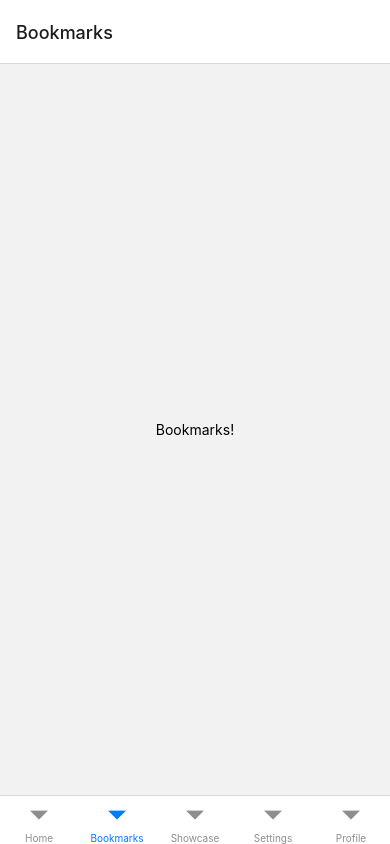
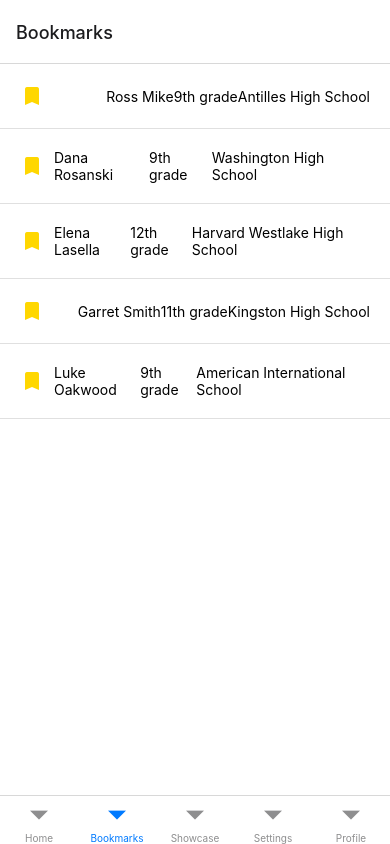
Before and after one commit to Scholar-Sync/ScholarSync, a React Native app in the folder app/: screen /Bookmarks in a window 390 px wide. Built offline with nearby package versions, Linux system fonts and the light colour scheme.

Commit message:
Updated bookmarks

```diff
--- a/app/pages/Bookmarks.js
+++ b/app/pages/Bookmarks.js
@@ -1,9 +1,64 @@
-import { Text, View } from "react-native";
+import React from 'react';
+import { View, Text, StyleSheet, FlatList, TouchableOpacity} from 'react-native';
+import Icon from 'react-native-vector-icons/MaterialIcons'; // Import Icon component
 
-export default function BookmarksScreen() {
+// Sample data for the list of bookmarks
+const bookmarksData = [
+  { id: '1', name: 'Ross Mike', grade: '9th grade', school: 'Antilles High School' },
+  { id: '2', name: 'Dana Rosanski', grade: '9th grade', school: 'Washington High School' },
+  // Add other bookmarks here
+  { id: '3', name: 'Elena Lasella', grade: '12th grade', school: 'Harvard Westlake High School' },
+  { id: '4', name: 'Garret Smith', grade: '11th grade', school: 'Kingston High School' },
+  { id: '5', name: 'Luke Oakwood', grade: '9th grade', school: 'American International School' },
+];
+
+const BookmarksScreen = () => {
+  // Render
+
+
+  const renderItem = ({ item }) => (
+    <TouchableOpacity style={styles.itemContainer}>
+      <Icon name="bookmark" size={24} color="#FFD700" style={styles.bookmarkIcon} />
+      <View style={styles.textContainer}></View>
+      <Text style={styles.name}>{item.name}</Text>
+      <Text style={styles.details}>{item.grade}</Text>
+      <Text style={styles.details}>{item.school}</Text>
+    </TouchableOpacity>
+  );
+
   return (
-    <View style={{ flex: 1, justifyContent: "center", alignItems: "center" }}>
-      <Text>Bookmarks!</Text>
+    <View style={styles.container}>
+      <FlatList
+        data={bookmarksData}
+        renderItem={renderItem}
+        keyExtractor={item => item.id}
+        // If you have a header or a footer, make sure they are not pushing the list off the screen
+        // ListHeaderComponent={<YourHeaderComponent />}
+        // ListFooterComponent={<YourFooterComponent />}
+      />
     </View>
   );
-}
+};
+
+const styles = StyleSheet.create({
+  container: {
+    flex: 1, // This ensures that the container takes up all available space
+    backgroundColor: '#fff', // Replace with the actual background color of the app
+  },
+  itemContainer: {
+    flexDirection: 'row', // Align icon and text horizontally
+    alignItems: 'center', // Center items vertically in the container
+    padding: 20,
+    borderBottomWidth: 1,
+    borderBottomColor: '#e0e0e0',
+  },
+  bookmarkIcon: {
+    marginRight: 10, // Add some spacing between the icon and the text
+  },
+  textContainer: {
+    flex: 1, // Take up remaining space
+  },
+  // Other styles...
+});
+
+  export default BookmarksScreen;
```
